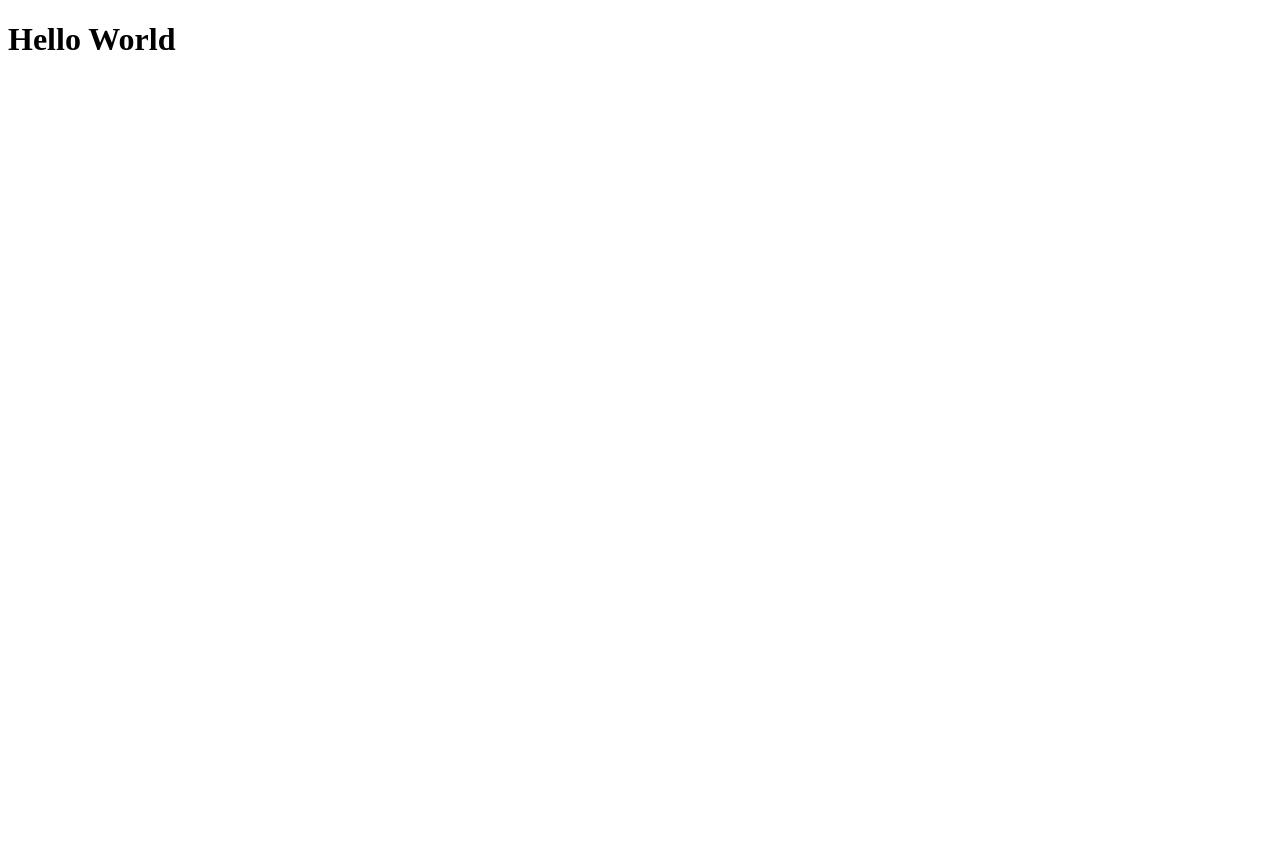
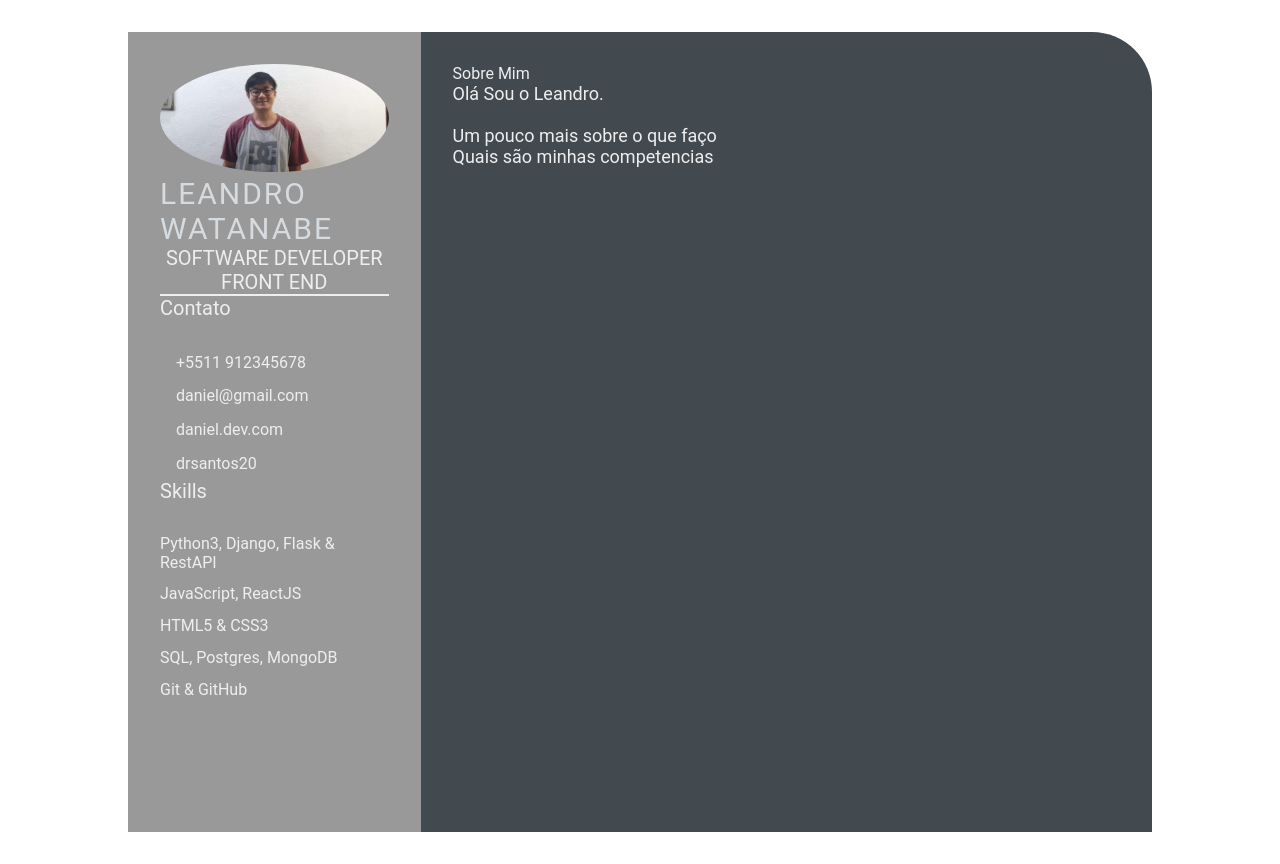
Before and after one commit to leandrowatanabe/cv, a plain HTML site: page index.html in a window 1280 px wide. Before the commit the page ends 800 px from the top, so only its background shows below. Drawn offline with Linux system fonts and the light colour scheme.

Commit message:
feat: dia02 (#2)

```diff
--- a/index.html
+++ b/index.html
@@ -1,12 +1,64 @@
 <!DOCTYPE html>
 <html lang="en">
 <head>
+    <!-- configurações de compatibilidade de navegadores -->
     <meta charset="UTF-8">
     <meta http-equiv="X-UA-Compatible" content="IE=edge">
     <meta name="viewport" content="width=device-width, initial-scale=1.0">
-    <title>Hello World</title>
+    <!-- configurações de compatibilidade de navegadores -->
+
+    <title>Daniel Santos CV</title>
+
+    <!-- Custom CSS -->
+    <link rel="stylesheet" href="style.css">
 </head>
 <body>
-    <h1> Hello World </h1>
+    <main class="resume-contents">
+        <section class="left-section">
+            <div class="left-section-contents">
+                <div class="profile">
+                    <img class="profile-image" src="img/profile-image.jpg" alt="Profile image">
+                    <p class="name">Leandro Watanabe</p>
+                    <p class="profession">Software Developer Front End</p>
+                </div>
+                <div class="contact-info">
+                    <p class="left-title">Contato</p>
+                    <ul>
+                        <li><i class="fa fa-phone"></i>+5511 912345678
+                        </li>
+                        <li><i class="fa fa-envelope"></i>daniel@gmail.com
+                        </li>
+                        <li><i class="fa fa-globe"></i>daniel.dev.com
+                        </li>
+                        <li><i class="fa fa-github"></i>drsantos20
+                        </li>
+                    </ul>
+                </div>
+                <div class="skills">
+                    <p class="left-title">Skills</p>
+                    <ul>
+                        <li><p>Python3, Django, Flask & RestAPI</p></li>
+                        <li><p>JavaScript, ReactJS</p></li>
+                        <li><p>HTML5 & CSS3</p></li>
+                        <li><p>SQL, Postgres, MongoDB</p></li>
+                        <li><p>Git & GitHub</p></li>
+                    </ul>
+                </div>
+            </div>
+        </section>
+
+        <section class="right-section">
+            <div class="right-section-contents">
+                <section class="about gap">
+                    <div class="right-title">Sobre Mim</div>
+                    <p class="about-me-contents">
+                        Olá Sou o Leandro.<br>
+                        <br> Um pouco mais sobre o que faço
+                        <br> Quais são minhas competencias
+                    </p>
+                </section>
+            </div>
+        </section>
+    </main>
 </body>
 </html>
--- /dev/null
+++ b/style.css
@@ -0,0 +1,103 @@
+* {
+    margin: 0;
+    padding: 0;
+    box-sizing: border-box;
+    list-style: none;
+    font-family: 'Roboto', sans-serif;
+}
+
+.resume-contents {
+    min-height: 100vh;
+    width: 80%;
+    margin: 2rem auto;
+    display: grid;
+    grid-template-columns: repeat(7, 1fr);
+}
+
+.left-section {
+    grid-column: span 2;
+    height: 100%;
+    background-color: #999999;
+}
+
+.right-section {
+    grid-column: span 5;
+    height: 100%;
+    background-color: #424a50;
+    border-radius: 0px 60px 0px 0px;
+}
+
+.left-section-contents{
+    padding: 2rem 2rem;
+}
+
+.profile {
+    width: 100%;
+    border-bottom: 2px solid #eeeeee;
+}
+
+.profile .profile-image {
+    width: 100%;
+    border-radius: 100%;
+}
+
+.name {
+    color: #D6DBDF;
+    font-size: 30px;
+    letter-spacing: 2px;
+    text-transform: uppercase;
+}
+
+.profession {
+    color: #eeeeee;
+    font-size: 20px;
+    text-transform: uppercase;
+    text-align: center;
+}
+
+/* .contact-info { border-bottom: 2px solid #1B2631; } */
+.left-title {
+    color: #eeeeee;
+    font-size: 20px;
+}
+
+.contact-info ul {
+    padding-top: 1.5rem;
+}
+
+.contact-info ul li,
+.references ul li {
+    padding: .4rem 0;
+    color: #eeeeee;
+}
+
+.contact-info ul li i,
+.references ul li i {
+    padding-right: 1rem;
+    font-size: 18px;
+    color: #eeeeee;
+}
+
+.skills ul {
+    padding-top: 1.5rem;
+}
+.skills ul li p {
+    padding: .4rem 0;
+    color: #eeeeee;
+}
+
+.right-section-contents {
+    padding: 2rem 2rem;
+}
+
+.right-title {
+    color: #eeeeee;
+}
+
+.gap {
+    padding-bottom: 2rem;
+}
+.about-me-contents {
+    font-size: 18px;
+    color: #eeeeee;
+}
```
Also changed, not shown: img/profile-image.jpg (added).
